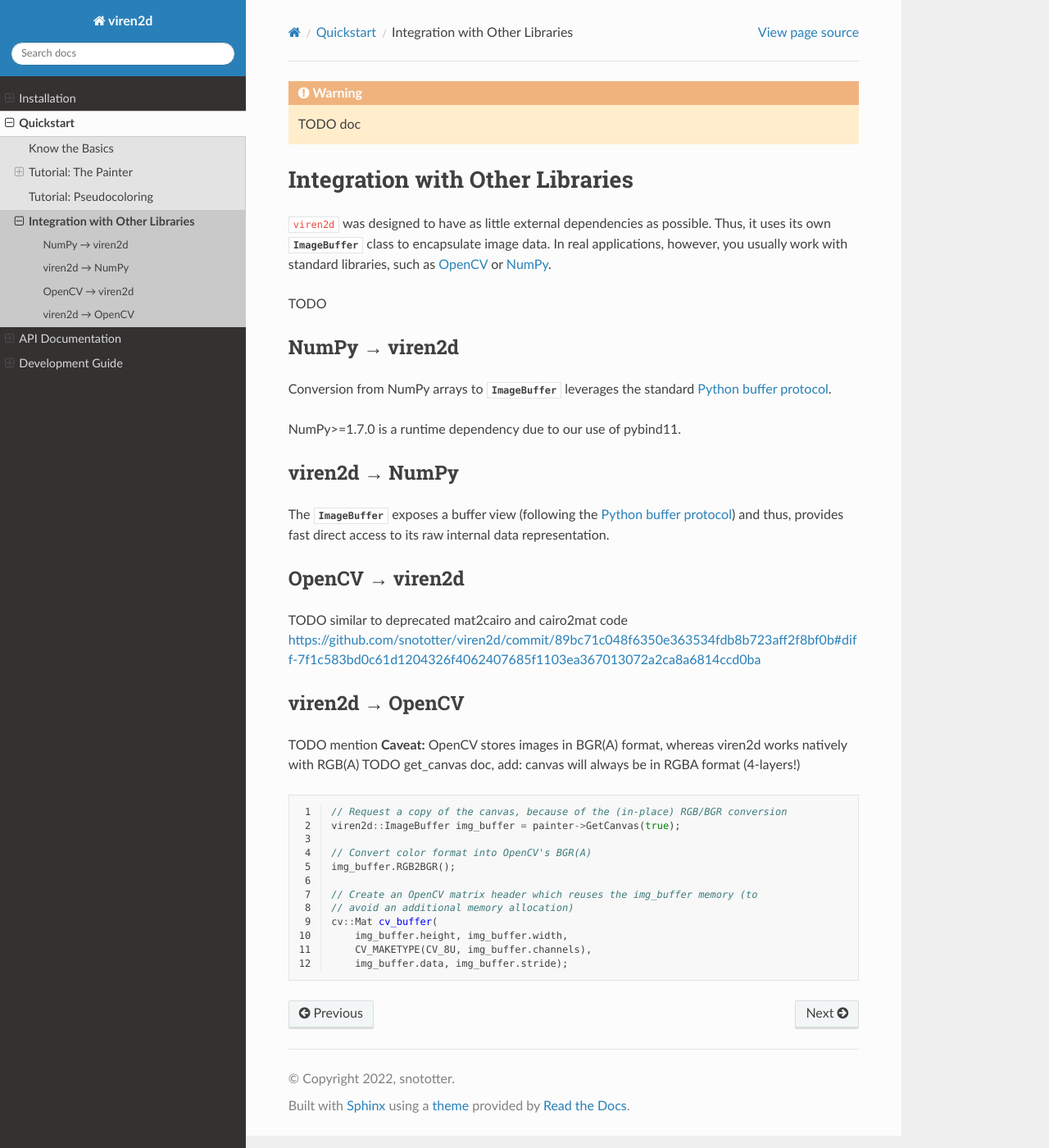
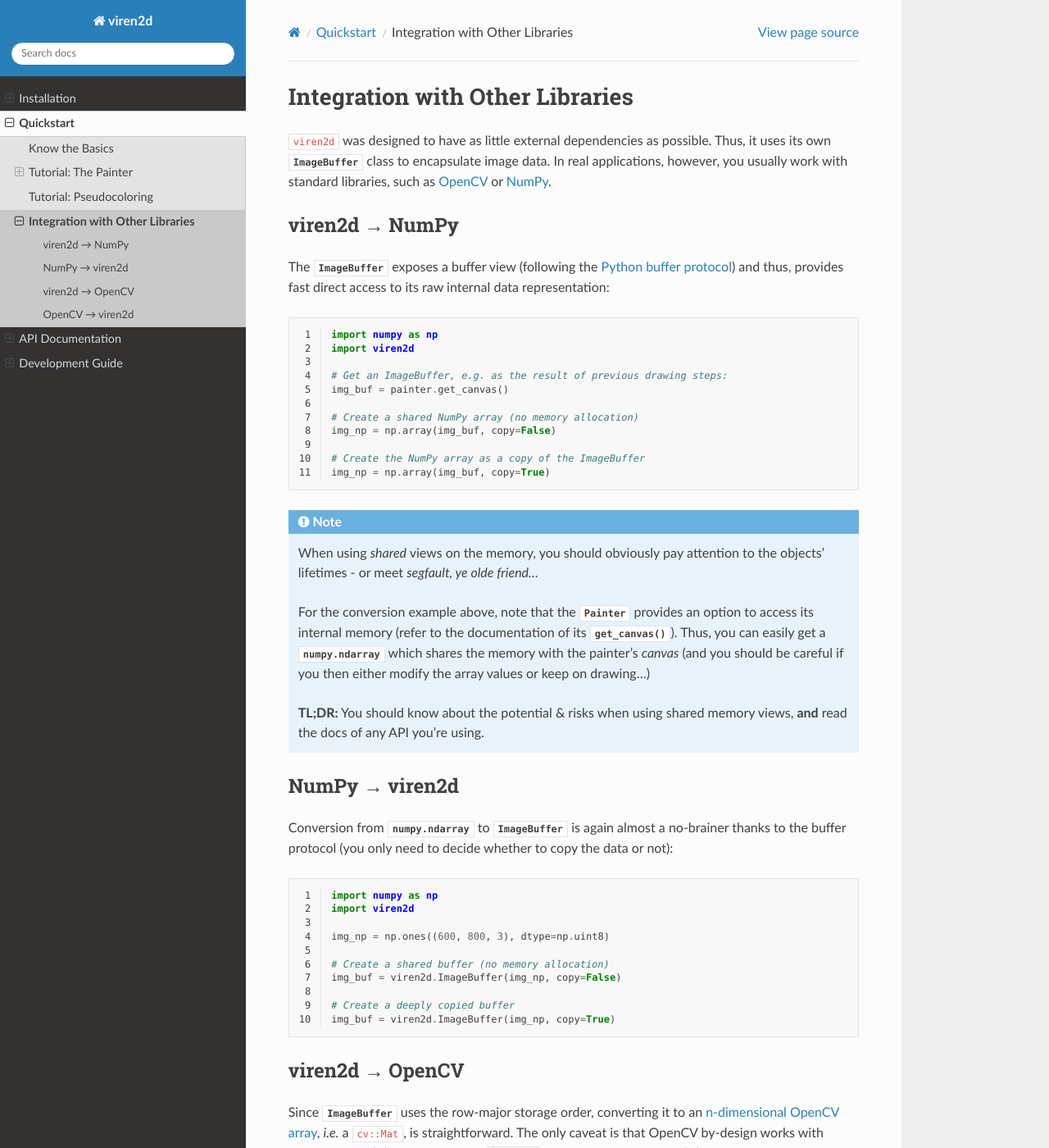
Before and after one commit to snototter/viren2d, a Sphinx documentation site: the page built from docs/source/tutorial/conversion.rst, in a window 1280 px wide and 1400 px high. Shown: the whole window at 82% size. Built offline with Sphinx 7.4.7 and the Read the Docs theme 2.0.0, drawn with Linux system fonts in a browser that asks for light colours; the version number could not be read and is left out; some of the changed text lies outside the part shown.

```diff
--- a/docs/source/conf.py
+++ b/docs/source/conf.py
@@ -36,6 +36,7 @@ extensions = [
   'sphinx.ext.autosummary',
   'sphinx.ext.napoleon',  # Parse Google and NumPy docstrings
   'sphinx.ext.mathjax',
+  'sphinx.ext.intersphinx',
   'autodocsumm', # adds TOC for autosummary: https://autodocsumm.readthedocs.io/en/latest/index.html
 ]
 
@@ -44,11 +45,16 @@ extensions = [
 
 autosummary_generate = True
 
-#TODO if set here, the toc comes AFTER the __init__ docs :/
+# Don't enable autodoc by default --> need to check how this would change
+# the enum class doc
 #autodoc_default_options = {
 #  'autosummary': True,
 #}
 
+intersphinx_mapping = {
+  'python': ('https://docs.python.org/', None),
+  'numpy': ('http://docs.scipy.org/doc/numpy/', None)
+}
 
 
 # Add any paths that contain templates here, relative to this directory.
--- a/docs/source/installation.rst
+++ b/docs/source/installation.rst
@@ -11,6 +11,8 @@ Requirements
 TODO you'll need python 3.x-dev packages!
 
 TODO how to install spdlog is missing --> change in viren2d (disable logging if not found & issue a cmake warning)
+
+TODO Note that NumPy>=1.7.0 is a runtime dependency (by pybind11).
 
 
 * A C++ compiler supporting at least ``C++14``.
--- a/docs/source/tutorial/conversion.rst
+++ b/docs/source/tutorial/conversion.rst
@@ -1,9 +1,6 @@
-.. _tutorial-conversion:
-
 .. include:: ../symbols.rst
 
-.. warning::
-   TODO doc
+.. _tutorial-conversion:
 
 --------------------------------
 Integration with Other Libraries
@@ -14,17 +11,6 @@ Thus, it uses its own :class:`~viren2d.ImageBuffer` class to encapsulate image
 data. In real applications, however, you usually work with standard libraries,
 such as `OpenCV <https://opencv.org/>`_ or `NumPy <https://numpy.org/>`_.
 
-TODO
-
-~~~~~~~~~~~~~~~~~~~~~~~~~~~~
-NumPy |right-arrow| viren2d
-~~~~~~~~~~~~~~~~~~~~~~~~~~~~
-
-Conversion from NumPy arrays to :class:`~viren2d.ImageBuffer` leverages the
-standard `Python buffer protocol <https://docs.python.org/3/c-api/buffer.html>`_.
-
-NumPy>=1.7.0 is a runtime dependency due to our use of pybind11.
-
 
 ~~~~~~~~~~~~~~~~~~~~~~~~~~~~
 viren2d |right-arrow| NumPy
@@ -32,23 +18,73 @@ viren2d |right-arrow| NumPy
 
 The :class:`~viren2d.ImageBuffer` exposes a buffer view (following the
 `Python buffer protocol <https://docs.python.org/3/c-api/buffer.html>`_) and
-thus, provides fast direct access to its raw internal data representation.
+thus, provides fast direct access to its raw internal data representation:
+
+.. code-block:: python
+   :linenos:
+
+   import numpy as np
+   import viren2d
+
+   # Get an ImageBuffer, e.g. as the result of previous drawing steps:
+   img_buf = painter.get_canvas()
+
+   # Create a shared NumPy array (no memory allocation)
+   img_np = np.array(img_buf, copy=False)
+
+   # Create the NumPy array as a copy of the ImageBuffer
+   img_np = np.array(img_buf, copy=True)
+
+
+.. note::
+   When using *shared* views on the memory, you should obviously pay attention
+   to the objects' lifetimes - or meet *segfault, ye olde friend...*
+
+   For the conversion example above, note that the :class:`~viren2d.Painter`
+   provides an option to access its internal memory (refer to the documentation
+   of its :meth:`~viren2d.Painter.get_canvas`).
+   Thus, you can easily get a :class:`numpy.ndarray` which shares the memory
+   with the painter's *canvas* (and you should be careful if you then either
+   modify the array values or keep on drawing...)
+
+   **TL;DR:** You should know about the potential & risks when using shared
+   memory views, **and** read the docs of any API you're using.
+
 
 
 ~~~~~~~~~~~~~~~~~~~~~~~~~~~~
-OpenCV |right-arrow| viren2d
+NumPy |right-arrow| viren2d
 ~~~~~~~~~~~~~~~~~~~~~~~~~~~~
 
-TODO similar to deprecated mat2cairo and cairo2mat code
-https://github.com/snototter/viren2d/commit/89bc71c048f6350e363534fdb8b723aff2f8bf0b#diff-7f1c583bd0c61d1204326f4062407685f1103ea367013072a2ca8a6814ccd0ba
+Conversion from :class:`numpy.ndarray` to :class:`~viren2d.ImageBuffer` is again
+almost a no-brainer thanks to the buffer protocol (you only need to decide
+whether to copy the data or not):
+
+.. code-block:: python
+   :linenos:
+
+   import numpy as np
+   import viren2d
+
+   img_np = np.ones((600, 800, 3), dtype=np.uint8)
+
+   # Create a shared buffer (no memory allocation)
+   img_buf = viren2d.ImageBuffer(img_np, copy=False)
+
+   # Create a deeply copied buffer
+   img_buf = viren2d.ImageBuffer(img_np, copy=True)
 
 
 ~~~~~~~~~~~~~~~~~~~~~~~~~~~~
 viren2d |right-arrow| OpenCV
 ~~~~~~~~~~~~~~~~~~~~~~~~~~~~
 
-TODO mention **Caveat:** OpenCV stores images in BGR(A) format, whereas viren2d works natively with RGB(A)
-TODO get_canvas doc, add: canvas will always be in RGBA format (4-layers!)
+Since :class:`~viren2d.ImageBuffer` uses the row-major storage order,
+converting it to an
+`n-dimensional OpenCV array <https://docs.opencv.org/3.4/d3/d63/classcv_1_1Mat.html>`__,
+*i.e.* a ``cv::Mat``, is straightforward.
+The only caveat is that OpenCV by-design works with images in **BGR(A)**
+format, whereas ``viren2d`` works natively with **RGB(A)**.
 
 .. code-block:: cpp
    :linenos:
@@ -65,3 +101,12 @@ TODO get_canvas doc, add: canvas will always be in RGBA format (4-layers!)
        img_buffer.height, img_buffer.width,
        CV_MAKETYPE(CV_8U, img_buffer.channels),
        img_buffer.data, img_buffer.stride);
+
+
+~~~~~~~~~~~~~~~~~~~~~~~~~~~~
+OpenCV |right-arrow| viren2d
+~~~~~~~~~~~~~~~~~~~~~~~~~~~~
+
+.. warning::
+   TODO doc, conversion is similar to the
+   `deprecated mat2cairo conv <https://github.com/snototter/viren2d/commit/89bc71c048f6350e363534fdb8b723aff2f8bf0b#diff-7f1c583bd0c61d1204326f4062407685f1103ea367013072a2ca8a6814ccd0ba>`__
```
Also changed, not shown: docs/source/dev-guide.rst (+26 -1 lines), 5 other files.
